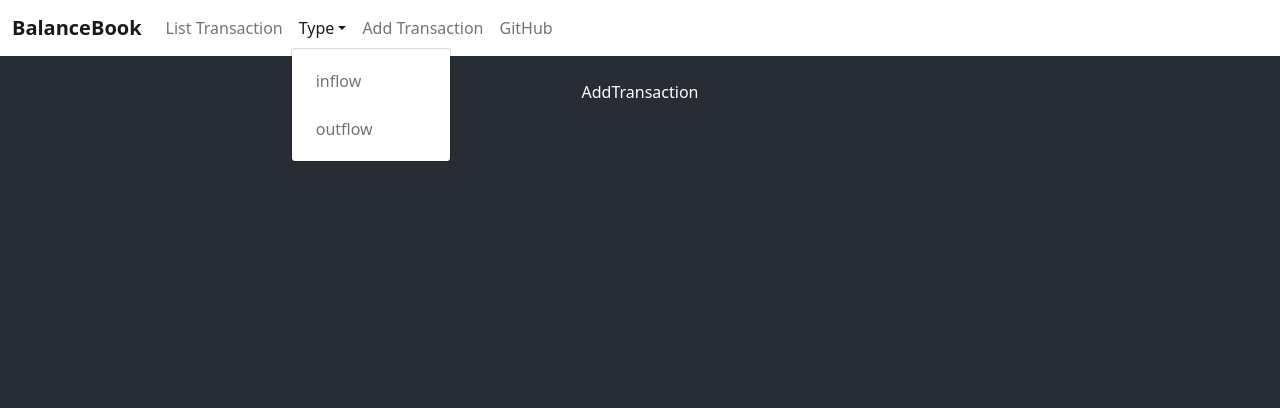
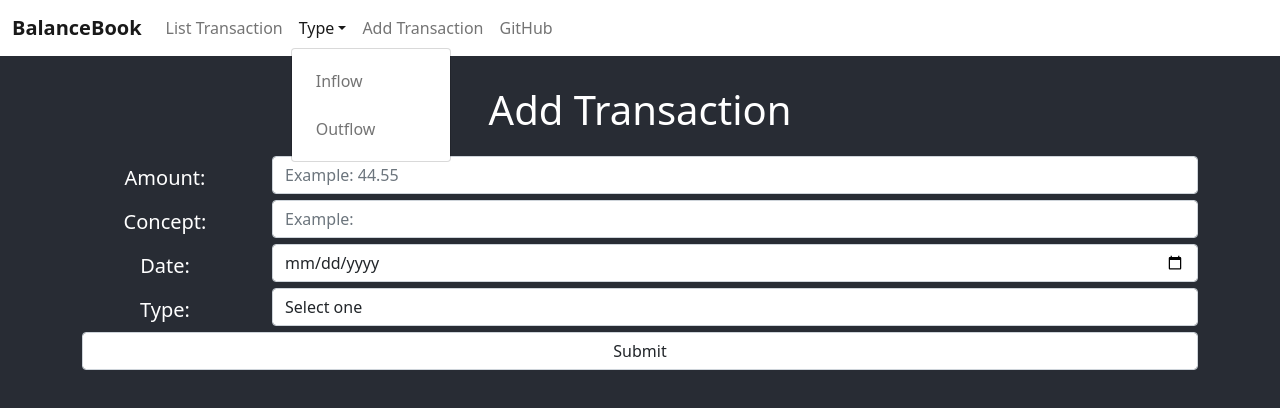
Before and after one commit to maxicuyo94/AlkemiFullstack, a React (Create React App) app in the folder client/: page /add in a window 1280 px wide. Both pictures are taken after a click on the link "Type". Shown: the top 408 px of the page. Built offline with nearby package versions, Linux system fonts and the light colour scheme.

Commit message:
card , add and request changes

```diff
--- a/client/src/components/AddTransaction.js
+++ b/client/src/components/AddTransaction.js
@@ -1,9 +1,94 @@
-import React from 'react'
+import axios from "axios";
+import React, { useState } from "react";
+import { useHistory } from "react-router-dom";
+
+import { Col, Form, FormGroup, Input, Label } from "reactstrap";
 
 export const AddTransaction = () => {
+  // const [transaction, setTransaction] = useState({});
+  let history = useHistory();
+
+  const handleSubmit = (e) => {
+    e.preventDefault();
+
+    let reqOptions = {
+      url: "http://localhost:3001/transactions/add",
+      method: "POST",
+      data: {
+        concept: e.target[1].value,
+        amount: e.target[0].value,
+        date: e.target[2].value,
+        type: e.target[3].value,
+      },
+    };
+
+    axios.request(reqOptions).then(function (response) {
+      history.push("/");
+    });
+  };
+
   return (
-    <div>
-      AddTransaction
-    </div>
-  )
-}
+    <Form className="container" onSubmit={handleSubmit}>
+      <p className="fs-1">Add Transaction</p>
+
+      <FormGroup row>
+        <Label className="fs-5 align-self-center " for="amount" sm={2}>
+          Amount:
+        </Label>
+        <Col sm={10}>
+          <Input
+            type="float"
+            name="amount"
+            id="amount"
+            onChange={(e) => console.log(e)}
+            placeholder="Example: 44.55"
+          />
+        </Col>
+      </FormGroup>
+      <FormGroup row>
+        <Label className="fs-5 align-self-center " for="concept" sm={2}>
+          Concept:
+        </Label>
+        <Col sm={10}>
+          <Input
+            type="text"
+            name="concept"
+            id="concept"
+            placeholder="Example: "
+          />
+        </Col>
+      </FormGroup>
+      <FormGroup row>
+        <Label className="fs-5 align-self-center " for="date" sm={2}>
+          Date:
+        </Label>
+        <Col sm={10}>
+          <Input
+            type="date"
+            name="date"
+            id="date"
+            placeholder="Transaction's date"
+          />
+        </Col>
+      </FormGroup>
+      <FormGroup row>
+        <Label className="fs-5 align-self-center " for="type" sm={2}>
+          Type:
+        </Label>
+        <Col sm={10}>
+          <Input
+            type="select"
+            name="type"
+            id="type"
+            placeholder="Transaction's type"
+          >
+            <option value="">Select one</option>
+            <option value="inflow">INFLOW</option>
+            <option value="outflow">OUTFLOW</option>
+          </Input>
+        </Col>
+      </FormGroup>
+      <Input type="submit">SUBMIT</Input>
+    </Form>
+  );
+};
--- a/client/src/components/LandingPage.js
+++ b/client/src/components/LandingPage.js
@@ -52,8 +52,8 @@ export const LandingPage = () => {
       <p className="fs-1 fw-bold">Last 10 transactions</p>
 
       <div className={"vstack gap-" + transactions.length}>
-        {transactions?.map((tr) => {
-          return <TransactionCard info={tr} />;
+        {transactions?.map((tr, key) => {
+          return <TransactionCard key={key} info={tr} />;
         })}
       </div>
     </Container>
--- a/client/src/components/ListTransaction.js
+++ b/client/src/components/ListTransaction.js
@@ -28,8 +28,8 @@ export const ListTransaction = () => {
       <p className="fs-1 fw-bold">{presets[filter].title}Transactions</p>
 
       <div className={"vstack gap-" + list.length}>
-        {list?.map((tr) => {
-          return <TransactionCard info={tr} />;
+        {list?.map((tr, key) => {
+          return <TransactionCard key={key} info={tr} />;
         })}
       </div>
     </div>
--- a/client/src/components/TopNavBar.js
+++ b/client/src/components/TopNavBar.js
@@ -36,10 +36,10 @@ const TopNavBar = (props) => {
               </DropdownToggle>
               <DropdownMenu right>
                 <DropdownItem>
-                  <NavLink href="/list/inflow">inflow</NavLink>
+                  <NavLink href="/list/inflow">Inflow</NavLink>
                 </DropdownItem>
                 <DropdownItem>
-                  <NavLink href="/list/outflow">outflow</NavLink>
+                  <NavLink href="/list/outflow">Outflow</NavLink>
                 </DropdownItem>
               </DropdownMenu>
             </UncontrolledDropdown>
--- a/client/src/components/TransactionCard.js
+++ b/client/src/components/TransactionCard.js
@@ -1,14 +1,19 @@
 import React from "react";
-import { Card, CardTitle, CardText } from "reactstrap";
+import { Card, CardTitle, CardText, Button } from "reactstrap";
+import { apiRequest } from "../helpers/apiRequest";
+import { useHistory } from "react-router";
 
 export const TransactionCard = ({ info }) => {
-  // const [info, setInfo] = useState({
-  //   amount: 45.55,
-  //   concept: "asdfaaszxcvzxcvzxcdfassd",
-  //   date: "0001-11-01T00:00:00.000Z",
-  //   id: "52e6975f-4c96-4dac-b4d9-8b954a11023e",
-  //   type: "inflow",
-  // });
+  const history = useHistory();
+  const handleDelete = async () => {
+    try {
+      const res = await apiRequest("DELETE", "delete", { id: info.id });
+      console.log(res.data);
+      history.go(0);
+    } catch (error) {
+      console.log(error);
+    }
+  };
 
   const preset = {
     inflow: {
@@ -44,6 +49,9 @@ export const TransactionCard = ({ info }) => {
     >
       <CardTitle tag="h5">
         {preset[info.type].icon} ${info?.amount}
+        <Button onClick={handleDelete} size="sm" outline color="danger">
+          X
+        </Button>
       </CardTitle>
       <CardText>Concept: {info?.concept}</CardText>
       <CardText>Date: {info?.date}</CardText>
--- a/client/src/helpers/apiRequest.js
+++ b/client/src/helpers/apiRequest.js
@@ -1,15 +1,10 @@
 import axios from "axios";
 
-export const apiRequest = (method, path = "") => {
-  let headersList = {
-    Accept: "*/*",
-    "User-Agent": "Thunder Client",
-  };
-
+export const apiRequest = (method = "GET", path = "", data = {}) => {
   let reqOptions = {
     url: "http://localhost:3001/transactions/" + path,
-    method: method,
-    // headers: headersList,
+    method,
+    data,
   };
 
   return axios.request(reqOptions);
```
